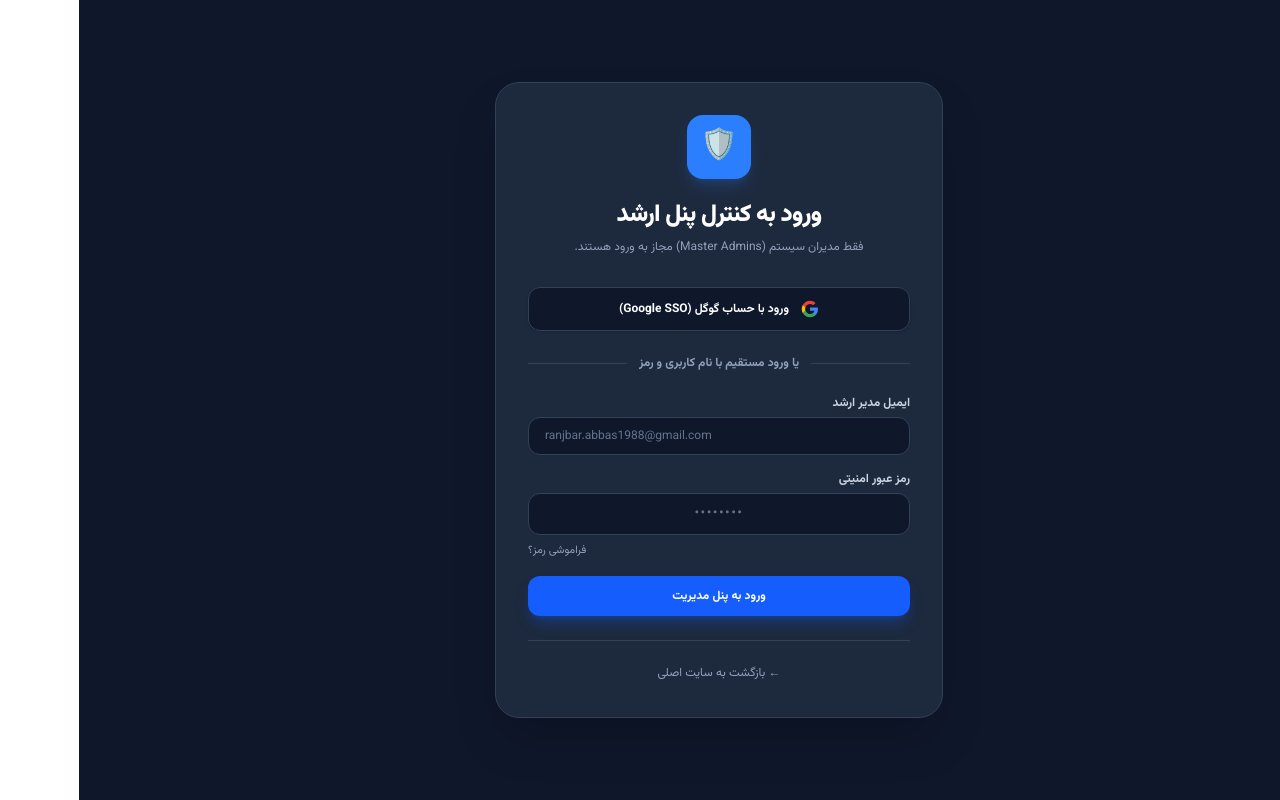
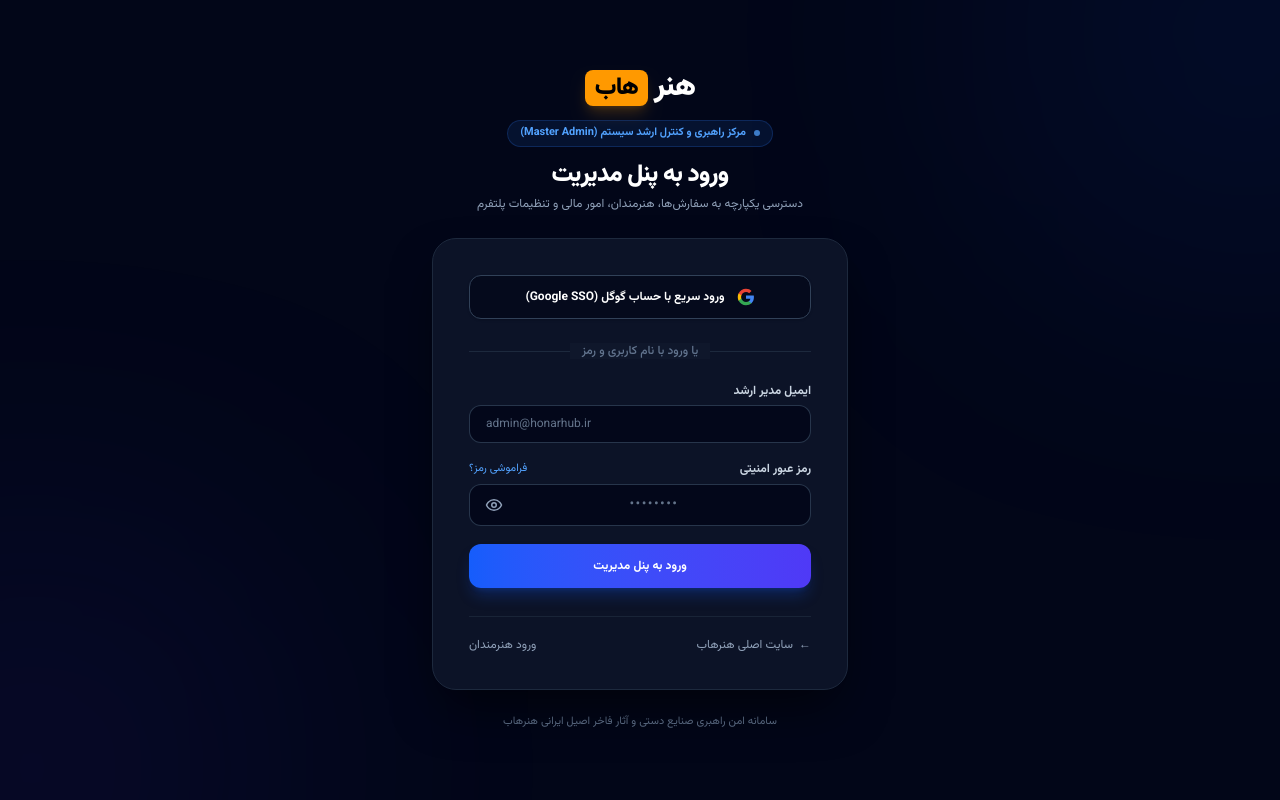
Before and after one commit to honarhub/handicraft-art-store, a Next.js app: page /admin/login in a window 1280 px wide. Built offline with nearby package versions, Linux system fonts and the light colour scheme; no server answers.

Commit message:
feat(admin): elevate admin login UI with HonarHub branding, executive theme and eye toggle (v0.2.20)

```diff
--- a/app/admin/login/page.tsx
+++ b/app/admin/login/page.tsx
@@ -12,6 +12,7 @@ function AdminLoginContent() {
   const { data: session, status } = useSession();
   const [email, setEmail] = useState('');
   const [password, setPassword] = useState('');
+  const [showPassword, setShowPassword] = useState(false);
   const [loading, setLoading] = useState(false);
   const [errorMsg, setErrorMsg] = useState('');
 
@@ -63,27 +64,28 @@ function AdminLoginContent() {
   // If already logged in as a non-admin account, display informative banner
   if (status === 'authenticated' && session?.user?.role !== 'ADMIN') {
     return (
-      <div className="min-h-screen bg-slate-900 flex items-center justify-center p-4 font-sans" dir="rtl">
-        <div className="max-w-md w-full bg-slate-800 rounded-3xl p-8 shadow-2xl border border-slate-700 text-center">
-          <div className="w-16 h-16 bg-red-500/20 text-red-400 rounded-2xl mx-auto flex items-center justify-center text-3xl mb-6 border border-red-500/30">
+      <div className="min-h-screen bg-slate-950 flex items-center justify-center p-4 font-sans relative overflow-hidden" dir="rtl">
+        <div className="absolute top-1/4 -right-20 w-80 h-80 bg-red-600/10 blur-[130px] rounded-full pointer-events-none" />
+        <div className="max-w-md w-full bg-slate-900/90 backdrop-blur-xl rounded-3xl p-8 sm:p-10 shadow-2xl border border-slate-800 text-center relative z-10">
+          <div className="w-16 h-16 bg-red-500/15 text-red-400 rounded-2xl mx-auto flex items-center justify-center text-3xl mb-6 border border-red-500/30 shadow-lg shadow-red-500/10">
             🛑
           </div>
           <h2 className="text-2xl font-black text-white mb-2">عدم دسترسی به پنل مدیریت</h2>
-          <p className="text-slate-300 text-sm mb-6 leading-relaxed">
-            شما با حساب (<strong className="text-white">{session.user.email || session.user.name}</strong>) با نقش (<span className="text-amber-400 font-bold">{session.user.role || 'USER'}</span>) وارد شده‌اید، اما دسترسی مدیر ارشد (ADMIN) ندارید.
+          <p className="text-slate-300 text-xs sm:text-sm mb-6 leading-relaxed">
+            شما با حساب (<strong className="text-white font-mono">{session.user.email || session.user.name}</strong>) با نقش (<span className="text-amber-400 font-bold">{session.user.role || 'USER'}</span>) وارد شده‌اید، اما دسترسی مدیر ارشد (ADMIN) ندارید.
           </p>
           <div className="space-y-3">
             <button
               onClick={() => signOut({ callbackUrl: '/admin/login' })}
-              className="w-full py-3 px-4 bg-red-600 hover:bg-red-700 text-white font-bold rounded-xl shadow-lg shadow-red-600/30 transition-all text-sm cursor-pointer"
+              className="w-full py-3.5 px-4 bg-red-600 hover:bg-red-700 text-white font-bold rounded-xl shadow-lg shadow-red-600/30 transition-all text-xs cursor-pointer"
             >
-              خروج و ورود با حساب مدیر
+              خروج و ورود با حساب مدیر ارشد
             </button>
             <Link
               href="/"
-              className="block w-full py-3 px-4 bg-slate-700 hover:bg-slate-600 text-slate-200 font-bold rounded-xl transition-colors text-sm"
+              className="block w-full py-3 px-4 bg-slate-800 hover:bg-slate-700 text-slate-300 font-bold rounded-xl transition-colors text-xs"
             >
-              بازگشت به سایت اصلی
+              بازگشت به سایت اصلی هنرهاب
             </Link>
           </div>
         </div>
@@ -92,16 +94,40 @@ function AdminLoginContent() {
   }
 
   return (
-    <div className="min-h-screen bg-slate-900 flex items-center justify-center p-4 font-sans" dir="rtl">
-      <div className="max-w-md w-full bg-slate-800 rounded-3xl p-8 shadow-2xl border border-slate-700">
-        <div className="text-center mb-8">
-          <div className="w-16 h-16 bg-blue-500 rounded-2xl mx-auto flex items-center justify-center shadow-lg shadow-blue-500/20 mb-5">
-            <span className="text-3xl">🛡️</span>
+    <div className="min-h-screen bg-slate-950 flex flex-col justify-center py-12 sm:px-6 lg:px-8 font-sans text-slate-200 relative overflow-hidden" dir="rtl">
+      {/* Ambient background glows */}
+      <div className="absolute -top-40 -right-40 w-96 h-96 bg-blue-600/15 blur-[150px] rounded-full pointer-events-none" />
+      <div className="absolute -bottom-40 -left-40 w-96 h-96 bg-indigo-600/15 blur-[150px] rounded-full pointer-events-none" />
+
+      {/* Header with HonarHub Branding */}
+      <div className="sm:mx-auto sm:w-full sm:max-w-md text-center relative z-10 mb-6">
+        {/* Logo */}
+        <Link href="/" className="inline-flex items-center text-3xl font-black tracking-tight group" dir="rtl">
+          <span className="text-white transition-colors group-hover:text-blue-400">هنر</span>
+          <span className="bg-[#FF9900] text-black px-2.5 py-0.5 rounded-lg mr-1.5 text-2xl font-black shadow-lg shadow-amber-500/20 transition-transform group-hover:scale-105">هاب</span>
+        </Link>
+
+        {/* Executive Badge */}
+        <div className="mt-3.5 flex justify-center">
+          <div className="inline-flex items-center gap-2 px-3 py-1 rounded-full bg-blue-500/10 border border-blue-500/20 text-blue-400 text-[11px] font-bold">
+            <span className="w-1.5 h-1.5 rounded-full bg-blue-400 animate-pulse" />
+            مرکز راهبری و کنترل ارشد سیستم (Master Admin)
           </div>
-          <h1 className="text-2xl font-black text-white tracking-tight">ورود به کنترل پنل ارشد</h1>
-          <p className="text-slate-400 mt-2 text-xs">فقط مدیران سیستم (Master Admins) مجاز به ورود هستند.</p>
         </div>
 
+        <h1 className="mt-3 text-xl sm:text-2xl font-black text-white tracking-tight">
+          ورود به پنل مدیریت
+        </h1>
+        <p className="mt-1 text-xs text-slate-400 leading-relaxed">
+          دسترسی یکپارچه به سفارش‌ها، هنرمندان، امور مالی و تنظیمات پلتفرم
+        </p>
+      </div>
+
+      {/* Main Card */}
+      <div className="sm:mx-auto sm:w-full sm:max-w-md px-4 relative z-10">
+        <div className="bg-slate-900/85 backdrop-blur-xl rounded-3xl p-7 sm:p-9 shadow-2xl shadow-black/60 border border-slate-800">
+
+          {/* Error Banner */}
           {errorMsg && (
             <div className="bg-red-500/10 text-red-300 text-xs leading-relaxed p-4 rounded-2xl border border-red-500/30 mb-6 text-right space-y-1">
               <div className="font-bold flex items-center gap-1.5 text-red-400">
@@ -112,32 +138,38 @@ function AdminLoginContent() {
             </div>
           )}
 
+          {/* Google SSO Button */}
           <button
             type="button"
             onClick={() => signIn('google', { callbackUrl: '/admin' })}
-          className="w-full flex justify-center items-center gap-3 py-3 px-4 border border-slate-700 rounded-xl shadow-sm bg-slate-900 text-xs font-bold text-white hover:bg-slate-700 transition-colors mb-6 cursor-pointer"
+            className="w-full flex justify-center items-center gap-3 py-3 px-4 border border-slate-700 hover:border-slate-600 rounded-xl shadow-sm bg-slate-950/70 text-xs font-bold text-white hover:bg-slate-800 transition-all cursor-pointer group"
           >
-          <svg viewBox="0 0 24 24" width="18" height="18" xmlns="http://www.w3.org/2000/svg">
+            <svg viewBox="0 0 24 24" width="18" height="18" xmlns="http://www.w3.org/2000/svg" className="shrink-0 transition-transform group-hover:scale-110">
               <path d="M22.56 12.25c0-.78-.07-1.53-.2-2.25H12v4.26h5.92c-.26 1.37-1.04 2.53-2.21 3.31v2.77h3.57c2.08-1.92 3.28-4.74 3.28-8.09z" fill="#4285F4"/>
               <path d="M12 23c2.97 0 5.46-.98 7.28-2.66l-3.57-2.77c-.98.66-2.23 1.06-3.71 1.06-2.86 0-5.29-1.93-6.16-4.53H2.18v2.84C3.99 20.53 7.7 23 12 23z" fill="#34A853"/>
               <path d="M5.84 14.09c-.22-.66-.35-1.36-.35-2.09s.13-1.43.35-2.09V7.07H2.18C1.43 8.55 1 10.22 1 12s.43 3.45 1.18 4.93l2.85-2.22.81-.62z" fill="#FBBC05"/>
               <path d="M12 5.38c1.62 0 3.06.56 4.21 1.64l3.15-3.15C17.45 2.09 14.97 1 12 1 7.7 1 3.99 3.47 2.18 7.07l3.66 2.84c.87-2.6 3.3-4.53 6.16-4.53z" fill="#EA4335"/>
             </svg>
-          ورود با حساب گوگل (Google SSO)
+            <span>ورود سریع با حساب گوگل (Google SSO)</span>
           </button>
 
-        <div className="relative mb-6">
+          {/* Divider */}
+          <div className="relative my-6">
             <div className="absolute inset-0 flex items-center">
-            <div className="w-full border-t border-slate-700"></div>
+              <div className="w-full border-t border-slate-800"></div>
             </div>
             <div className="relative flex justify-center text-xs">
-            <span className="px-3 bg-slate-800 text-slate-400 font-bold">یا ورود مستقیم با نام کاربری و رمز</span>
+              <span className="px-3 bg-slate-900 text-slate-500 font-medium">یا ورود با نام کاربری و رمز</span>
             </div>
           </div>
 
-        <form onSubmit={handleLogin} className="space-y-4">
+          {/* Credentials Form */}
+          <form onSubmit={handleLogin} className="space-y-4.5">
             <div>
-            <label className="block text-xs font-bold text-slate-300 mb-1.5">ایمیل مدیر ارشد</label>
+              <label className="block text-xs font-bold text-slate-300 mb-1.5">
+                ایمیل مدیر ارشد
+              </label>
+              <div className="relative">
                 <input
                   type="email"
                   name="email"
@@ -146,46 +178,89 @@ function AdminLoginContent() {
                   required
                   value={email}
                   onChange={e => setEmail(e.target.value)}
-              className="w-full bg-slate-900 border border-slate-700 text-white px-4 py-2.5 rounded-xl focus:ring-2 focus:ring-blue-500 outline-none transition-all placeholder-slate-600 font-mono text-xs"
-              placeholder="ranjbar.abbas1988@gmail.com"
+                  className="w-full bg-slate-950/80 border border-slate-700/80 text-white px-4 py-2.5 rounded-xl focus:border-blue-500 focus:ring-2 focus:ring-blue-500/20 outline-none transition-all placeholder-slate-600 font-mono text-xs"
+                  placeholder="admin@honarhub.ir"
                   dir="ltr"
                 />
               </div>
+            </div>
 
             <div>
-            <label className="block text-xs font-bold text-slate-300 mb-1.5">رمز عبور امنیتی</label>
+              <div className="flex justify-between items-center mb-1.5">
+                <label className="block text-xs font-bold text-slate-300">
+                  رمز عبور امنیتی
+                </label>
+                <Link
+                  href="/forgot-password?from=admin"
+                  className="text-[11px] text-blue-400 hover:text-blue-300 transition-colors"
+                >
+                  فراموشی رمز؟
+                </Link>
+              </div>
+
+              <div className="relative">
                 <input
-              type="password"
+                  type={showPassword ? 'text' : 'password'}
                   name="password"
                   id="password"
                   autoComplete="current-password"
                   required
                   value={password}
                   onChange={e => setPassword(e.target.value)}
-              className="w-full bg-slate-900 border border-slate-700 text-white px-4 py-2.5 rounded-xl focus:ring-2 focus:ring-blue-500 outline-none transition-all placeholder-slate-600 text-center font-mono tracking-widest text-sm"
+                  className="w-full bg-slate-950/80 border border-slate-700/80 text-white px-4 py-2.5 pl-11 rounded-xl focus:border-blue-500 focus:ring-2 focus:ring-blue-500/20 outline-none transition-all placeholder-slate-600 text-center font-mono tracking-widest text-sm"
                   placeholder="••••••••"
                   dir="ltr"
                 />
-            <div className="flex justify-end mt-2 text-[11px] text-slate-400">
-              <Link href="/forgot-password?from=admin" className="text-slate-400 hover:text-slate-200 transition-colors">
-                فراموشی رمز؟
-              </Link>
+
+                {/* Standard SVG Eye Toggle */}
+                <button
+                  type="button"
+                  onClick={() => setShowPassword(!showPassword)}
+                  className="absolute left-3 top-1/2 -translate-y-1/2 text-slate-400 hover:text-slate-200 p-1 cursor-pointer transition-colors"
+                  title={showPassword ? 'مخفی‌سازی رمز عبور' : 'نمایش رمز عبور'}
+                  aria-label={showPassword ? 'مخفی‌سازی رمز عبور' : 'نمایش رمز عبور'}
+                >
+                  {showPassword ? (
+                    <svg xmlns="http://www.w3.org/2000/svg" width="18" height="18" viewBox="0 0 24 24" fill="none" stroke="currentColor" strokeWidth="2" strokeLinecap="round" strokeLinejoin="round">
+                      <path d="M9.88 9.88a3 3 0 1 0 4.24 4.24" />
+                      <path d="M10.73 5.08A10.43 10.43 0 0 1 12 5c7 0 10 7 10 7a13.16 13.16 0 0 1-1.67 2.68" />
+                      <path d="M6.61 6.61A13.526 13.526 0 0 0 2 12s3 7 10 7a9.74 9.74 0 0 0 5.39-1.61" />
+                      <line x1="2" y1="2" x2="22" y2="22" />
+                    </svg>
+                  ) : (
+                    <svg xmlns="http://www.w3.org/2000/svg" width="18" height="18" viewBox="0 0 24 24" fill="none" stroke="currentColor" strokeWidth="2" strokeLinecap="round" strokeLinejoin="round">
+                      <path d="M2 12s3-7 10-7 10 7 10 7-3 7-10 7-10-7-10-7Z" />
+                      <circle cx="12" cy="12" r="3" />
+                    </svg>
+                  )}
+                </button>
               </div>
             </div>
 
             <button
               type="submit"
               disabled={loading}
-            className="w-full bg-blue-600 hover:bg-blue-500 disabled:bg-blue-800 text-white font-bold py-3 px-4 rounded-xl shadow-lg shadow-blue-600/30 transition-all mt-3 flex items-center justify-center gap-2 cursor-pointer text-xs"
+              className="w-full bg-gradient-to-r from-blue-600 to-indigo-600 hover:from-blue-500 hover:to-indigo-500 disabled:opacity-50 text-white font-bold py-3.5 px-4 rounded-xl shadow-lg shadow-blue-600/25 transition-all mt-4 flex items-center justify-center gap-2 cursor-pointer text-xs"
             >
               {loading ? <WaveDotsLoader /> : <span>ورود به پنل مدیریت</span>}
             </button>
           </form>
 
-        <div className="mt-6 pt-5 border-t border-slate-700 text-center">
-          <Link href="/" className="text-slate-400 hover:text-slate-200 text-xs transition-colors">
-            &larr; بازگشت به سایت اصلی
+          {/* Quick Footer Links */}
+          <div className="mt-7 pt-5 border-t border-slate-800/80 flex items-center justify-between text-xs text-slate-400">
+            <Link href="/" className="hover:text-white transition-colors flex items-center gap-1.5">
+              <span>&larr;</span>
+              <span>سایت اصلی هنرهاب</span>
             </Link>
+            <Link href="/artist-panel/login" className="hover:text-emerald-400 transition-colors">
+              ورود هنرمندان
+            </Link>
+          </div>
+        </div>
+
+        {/* Security watermark footer */}
+        <div className="mt-6 text-center text-[11px] text-slate-500">
+          سامانه امن راهبری صنایع دستی و آثار فاخر اصیل ایرانی هنرهاب
         </div>
       </div>
     </div>
@@ -194,7 +269,11 @@ function AdminLoginContent() {
 
 export default function AdminLoginPage() {
   return (
-    <Suspense fallback={<div className="min-h-screen bg-slate-900 flex items-center justify-center text-white">در حال بارگذاری...</div>}>
+    <Suspense fallback={
+      <div className="min-h-screen bg-slate-950 flex items-center justify-center">
+        <WaveDotsLoader />
+      </div>
+    }>
       <AdminLoginContent />
     </Suspense>
   );
--- a/package.json
+++ b/package.json
@@ -1,6 +1,6 @@
 {
   "name": "handicraft-art-store",
-  "version": "0.2.19",
+  "version": "0.2.20",
   "private": true,
   "scripts": {
     "dev": "next dev",
```
Lines whose indentation alone changed are shown as unchanged.
